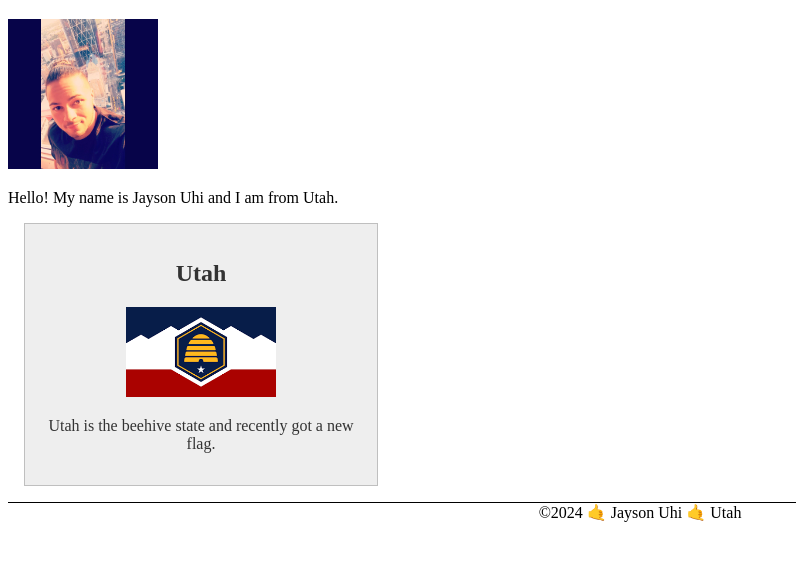
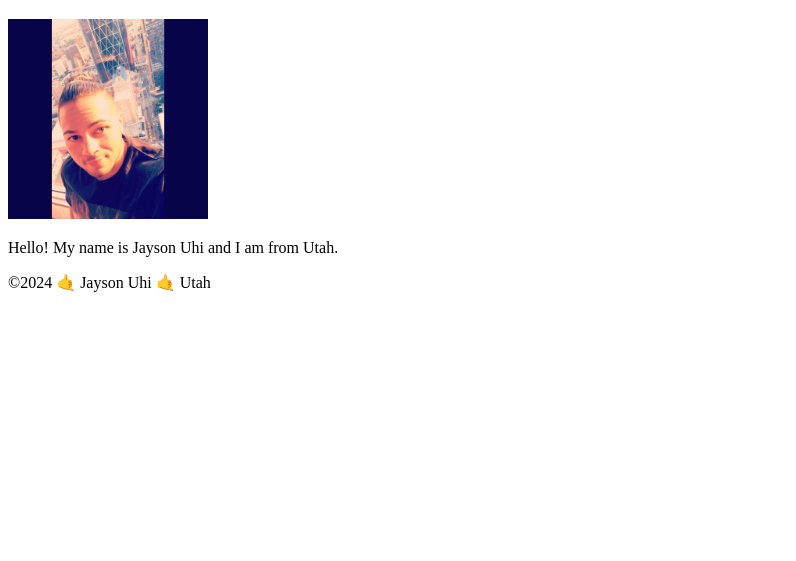
Before and after one commit to JaysonUhi/wdd130, a plain HTML site: page index.html in a window 1280 px wide. Shown: the part 87-648 px from the top of the page, without its empty margins (0-796 px from the left). Drawn offline with Linux system fonts and the light colour scheme.

Commit message:
holy grail added

```diff
--- a/index.html
+++ b/index.html
@@ -2,71 +2,24 @@
 <html lang="en-US">
     <head>
         <meta charset="utf-8">
-        <meta name="viewport" content="width=device-width,initial-scale=1.0">
+        <meta name="viewport" content="width=device-width,intial-scale=1.0">
         <title>Jayson Uhi | WDD 130</title>
-        <meta name="description" content="This page is Jayson's for WDD130.">
-        <meta name="author" content="Jayson Uhi">
-        <link rel="stylesheet" href="styles.css">
-        <style>
-
-            main {
-                max-width: 840px;
-            }
-
-
-            aside {
-                width: 20rem;
-                margin: 1rem;
-                border: 1px solid rgba(0, 0, 0, 0.2);
-                padding: 1rem;
-                background-color: #eee;
-                color: #333;
-                text-align: center;
-            }
-
-
-            aside img {
-                width: 200px;
-                height: auto;
-            }
-
-
-            main img {
-                width: 150px;
-                height: auto;
-
-            }
-
-
-            p {
-                padding: 0;
-            }
-
-            footer {
-                margin-top: 15px;
-                border-top: 1px solid #000;
-                text-align: center;
-            }
-        </style>
     </head>
     <body>
         <header>
             <nav>
                 <a href="#">Home</a>
                 <a href="wwr/">Rafting Website</a>
-                <a href="wwr/sire-plan-rafting.html">Rafting Site Plan</a>
+                <a href="wwr/site-plan-rafting.html">Rafting Site Plan</a>
             </nav>
         </header>
         <main>
             <h1>Jayson Uhi | WDD 130</h1>
             <img src="images/profile.jpg" alt="Hello, my name is Jayson Uhi" width="200">
             <p>Hello! My name is Jayson Uhi and I am from Utah.</p>
-            <aside>
-                <h2>Utah</h2>
-                <img src="images/newutahflag.png">
-                <p>Utah is the beehive state and recently got a new flag.</p>
-            </aside>
         </main>
-        <footer>©2024 🤙 Jayson Uhi 🤙 Utah</footer>
+        <footer>
+            <p>©2024 🤙 Jayson Uhi 🤙 Utah</p>
+        </footer>
     </body>
 </html>
```
Also changed, not shown: week02/holygrail.html (line endings or trailing spaces).
